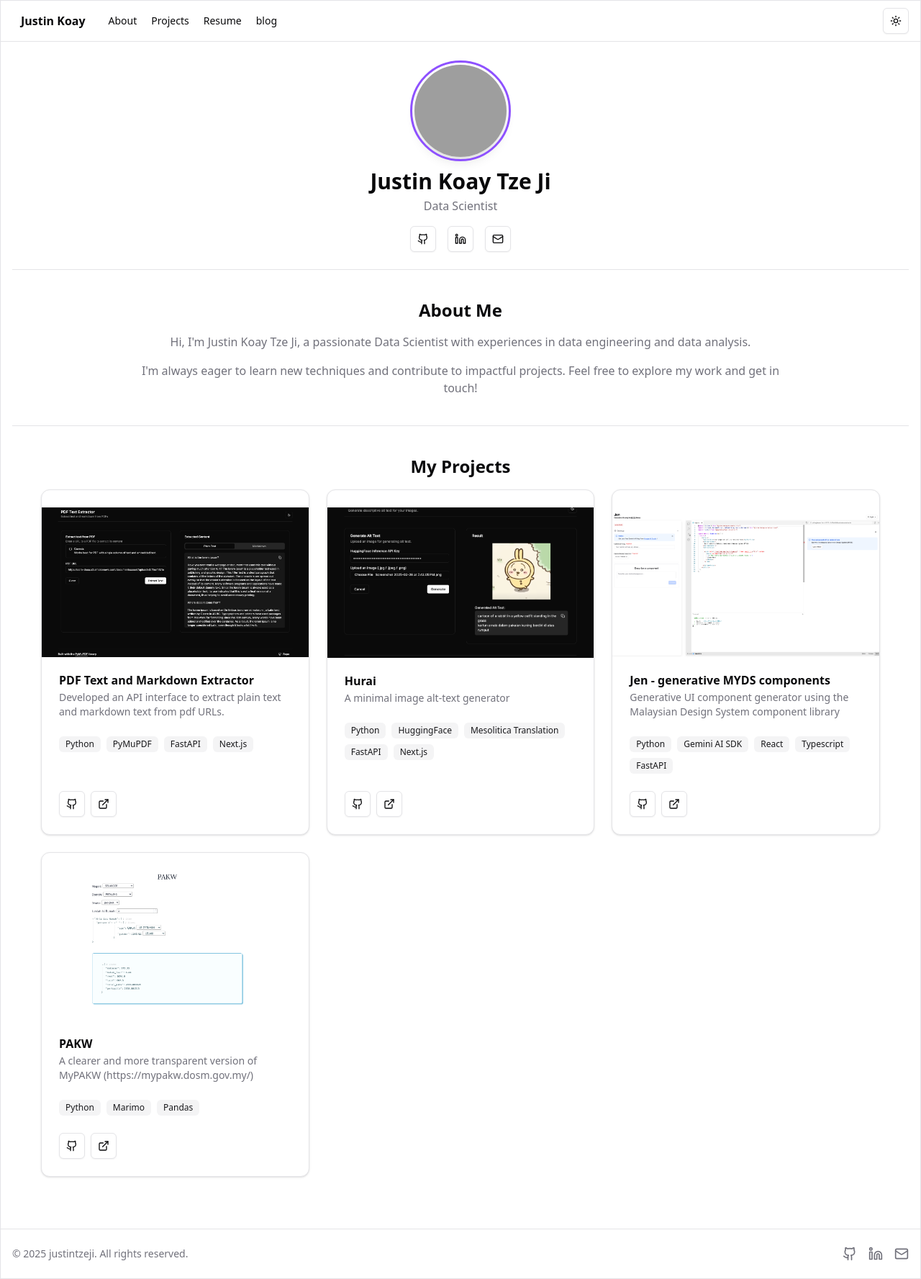
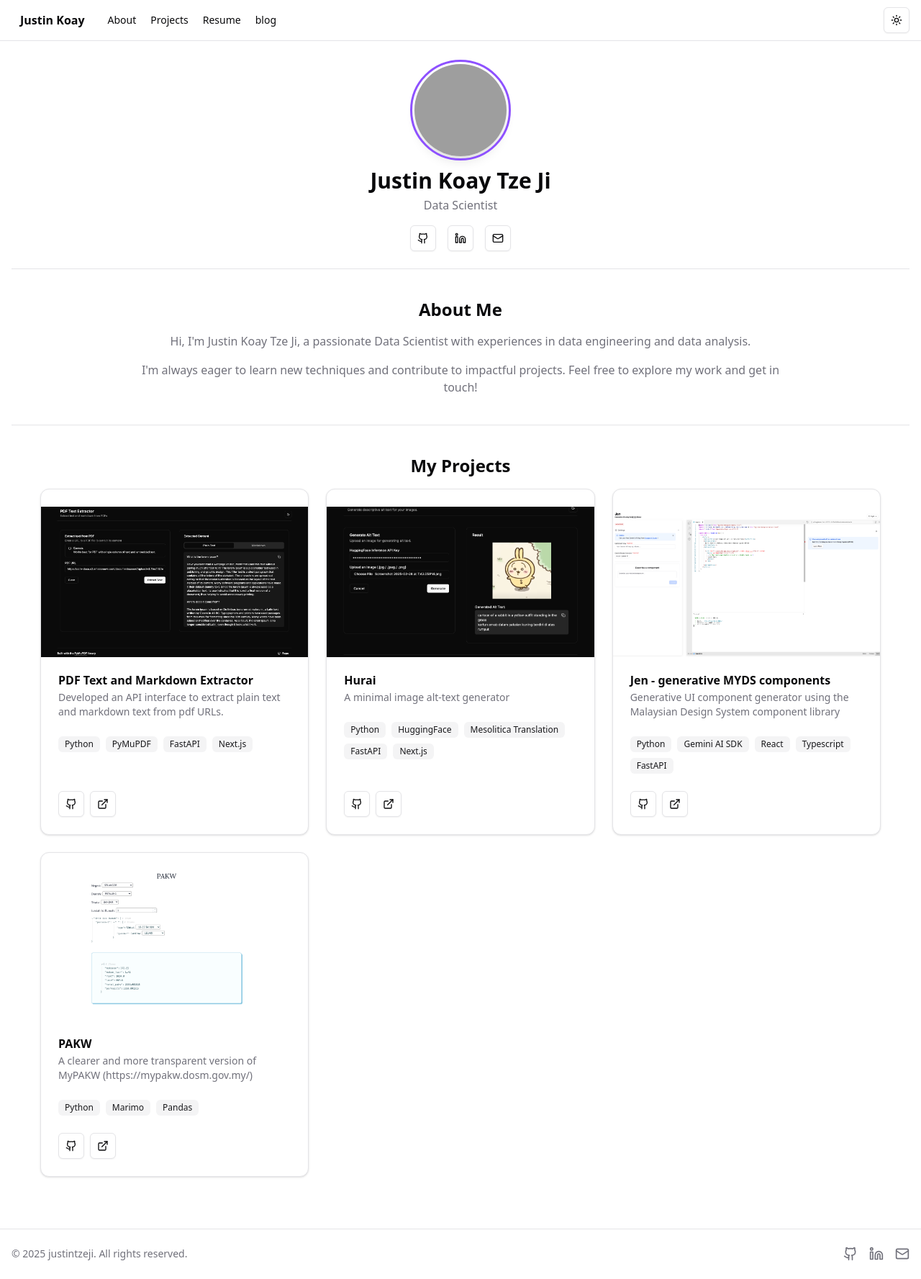
Before and after one commit to JustinTzeJi/iwa, a Next.js app: page / in a window 1280 px wide. Shown: the whole page at 72% size. Built offline with nearby package versions, Linux system fonts and the light colour scheme; grey boxes are pictures that could not be loaded.

Commit message:
fix: layouts

```diff
--- a/src/app/layout.tsx
+++ b/src/app/layout.tsx
@@ -40,11 +40,11 @@ export default function RootLayout({
           enableSystem
           disableTransitionOnChange
         >
-          <div className="bg-background text-foreground min-h-screen flex flex-col flex-grow container mx-auto max-w-screen-xl border">
-            <Navbar />
+          <Navbar />
+          <div className="bg-background text-foreground min-h-screen flex flex-col mx-auto max-w-screen-xl">
             <main className="flex-grow py-8 px-8 md:px-4">{children}</main>
-            <Footer />
           </div>
+          <Footer />
         </ThemeProvider>
         <Analytics />
       </body>
--- a/src/components/layout/Footer.tsx
+++ b/src/components/layout/Footer.tsx
@@ -6,7 +6,7 @@ export default function Footer() {
   const currentYear = new Date().getFullYear();
   return (
     <footer className="border-t px-8 md:px-4">
-      <div className="flex flex-col items-center justify-between gap-4 py-6 md:flex-row">
+      <div className="flex flex-col items-center justify-between gap-4 py-6 md:flex-row container mx-auto">
         <p className="text-sm text-muted-foreground">
           © {currentYear} justintzeji. All rights reserved.
         </p>
--- a/src/components/layout/Navbar.tsx
+++ b/src/components/layout/Navbar.tsx
@@ -13,7 +13,7 @@ import { ThemeToggle } from "@/components/sections/ThemeToggle";
 export default function Navbar() {
   return (
     <header className="sticky top-0 z-50 w-full border-b bg-background px-8 md:px-4">
-      <div className="flex h-14 items-center">
+      <div className="flex h-14 items-center container mx-auto">
         <Link href="/" className="px-3 md:pr-6 flex items-center md:space-x-2">
           <span className="relative text-sm md:text-base font-bold">
             Justin <span className="hidden md:inline-flex">Koay</span>
```
